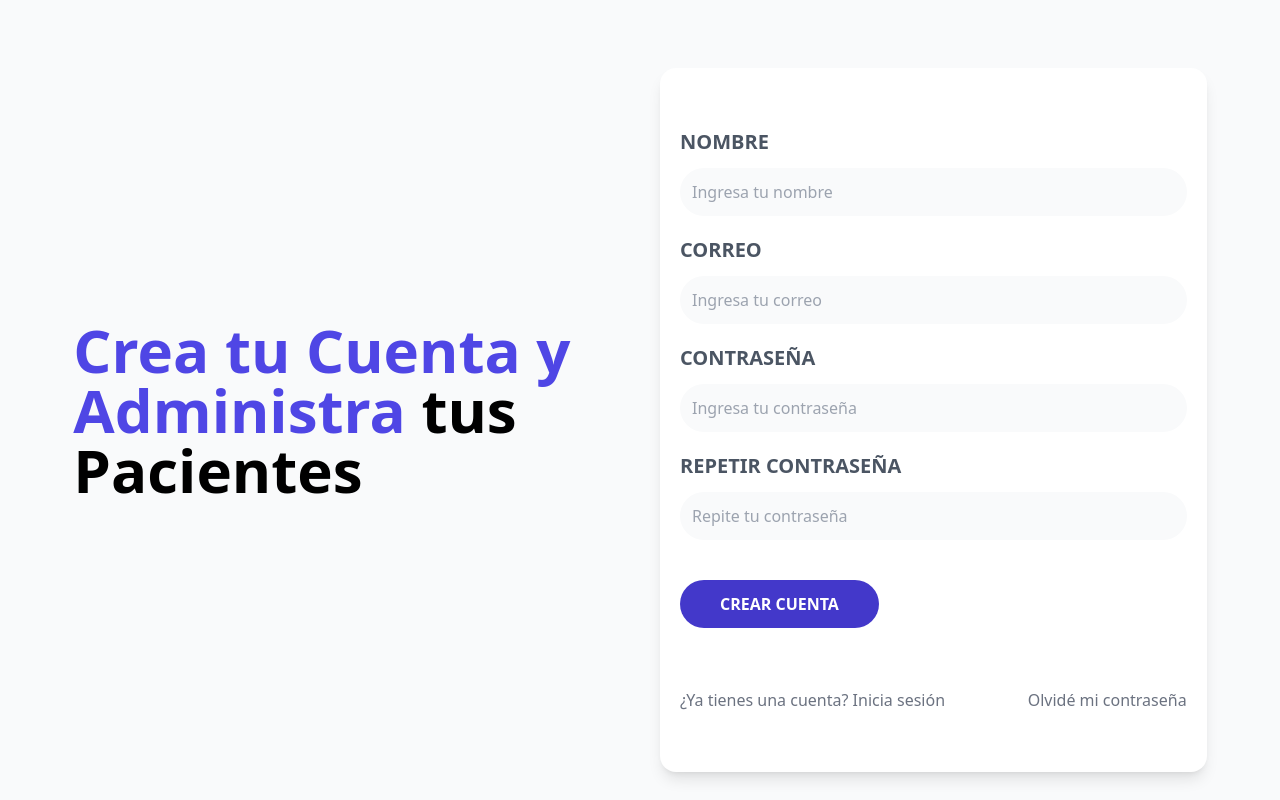
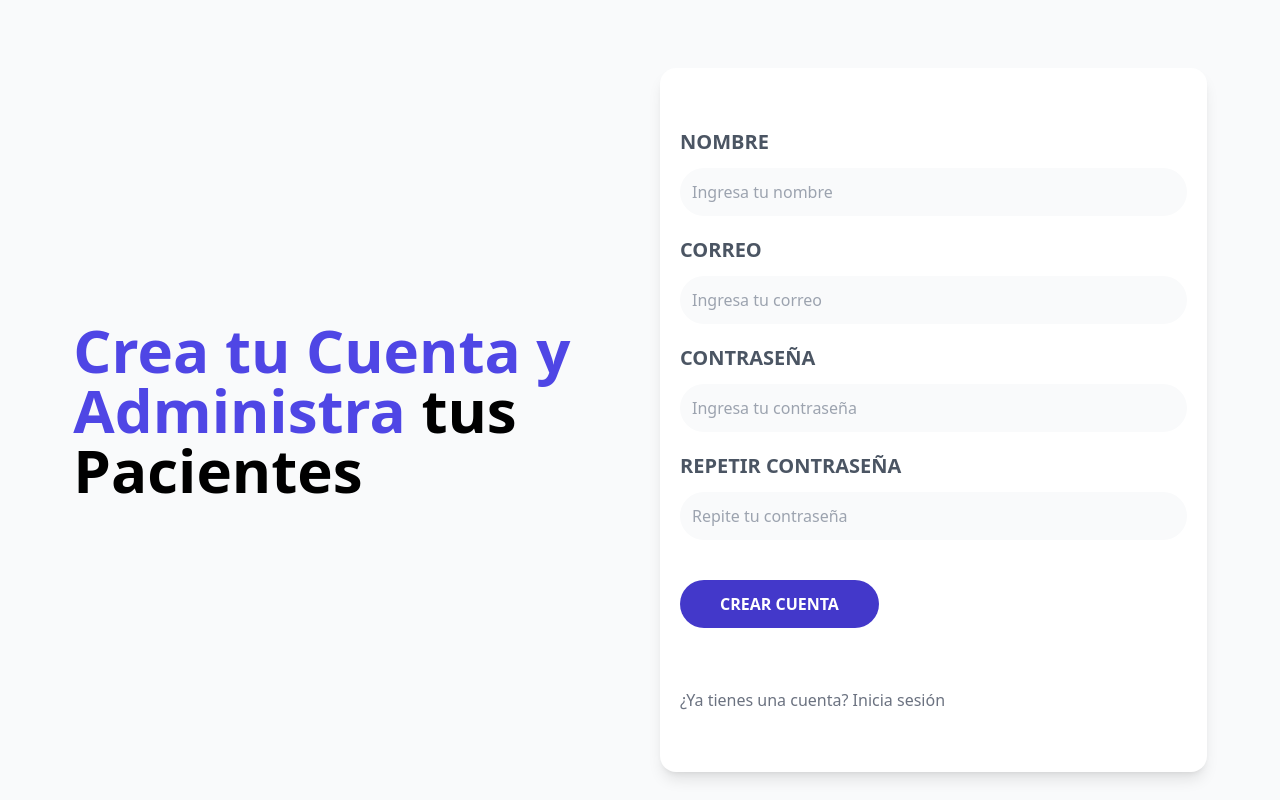
Before and after one commit to jeidervanegas/apv-frontend, a React (Vite) app: page /register in a window 1280 px wide. Built offline with nearby package versions, Linux system fonts and the light colour scheme.

Commit message:
feat:nuevo9  commit

```diff
--- a/src/pages/Login.jsx
+++ b/src/pages/Login.jsx
@@ -107,10 +107,10 @@ export const Login = () => {
             className="block text-center my-5 text-gray-500"
             to='/register'
             >¿No tienes una cuenta? Regístrate</Link>
-          <Link
+          {/* <Link
             className="block text-center my-5 text-gray-500"
             to='/forgot-password'
-            >Olvidé mi contraseña</Link>
+            >Olvidé mi contraseña</Link> */}
         </nav>
       </div>
     </>
--- a/src/pages/Register.jsx
+++ b/src/pages/Register.jsx
@@ -152,12 +152,12 @@ export const Register = () => {
           <Link className="block text-center my-5 text-gray-500" to="/">
             ¿Ya tienes una cuenta? Inicia sesión
           </Link>
-          <Link
+          {/* <Link
             className="block text-center my-5 text-gray-500"
             to="/forgot-password"
           >
             Olvidé mi contraseña
-          </Link>
+          </Link> */}
         </nav>
 
       </div>
```
Also changed, not shown: 3 other files (tests, documents, lock files or other folders).
